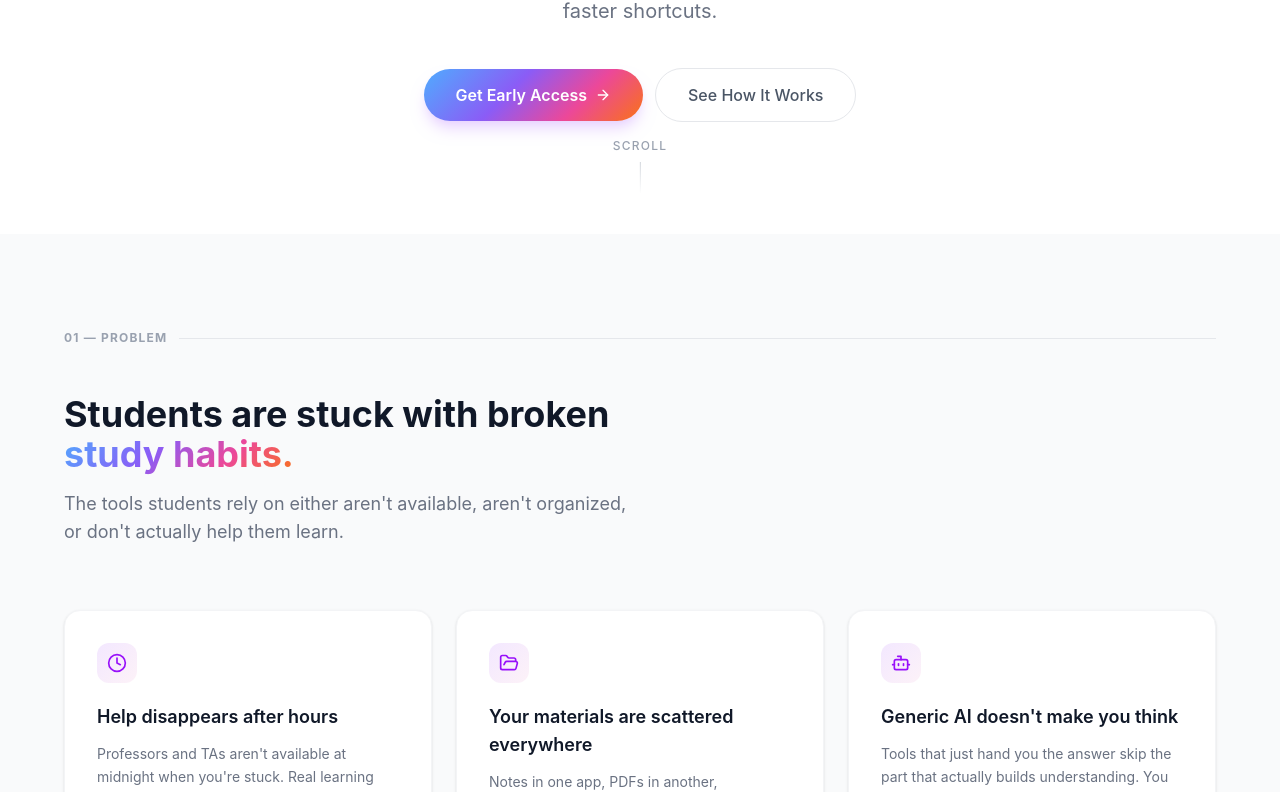
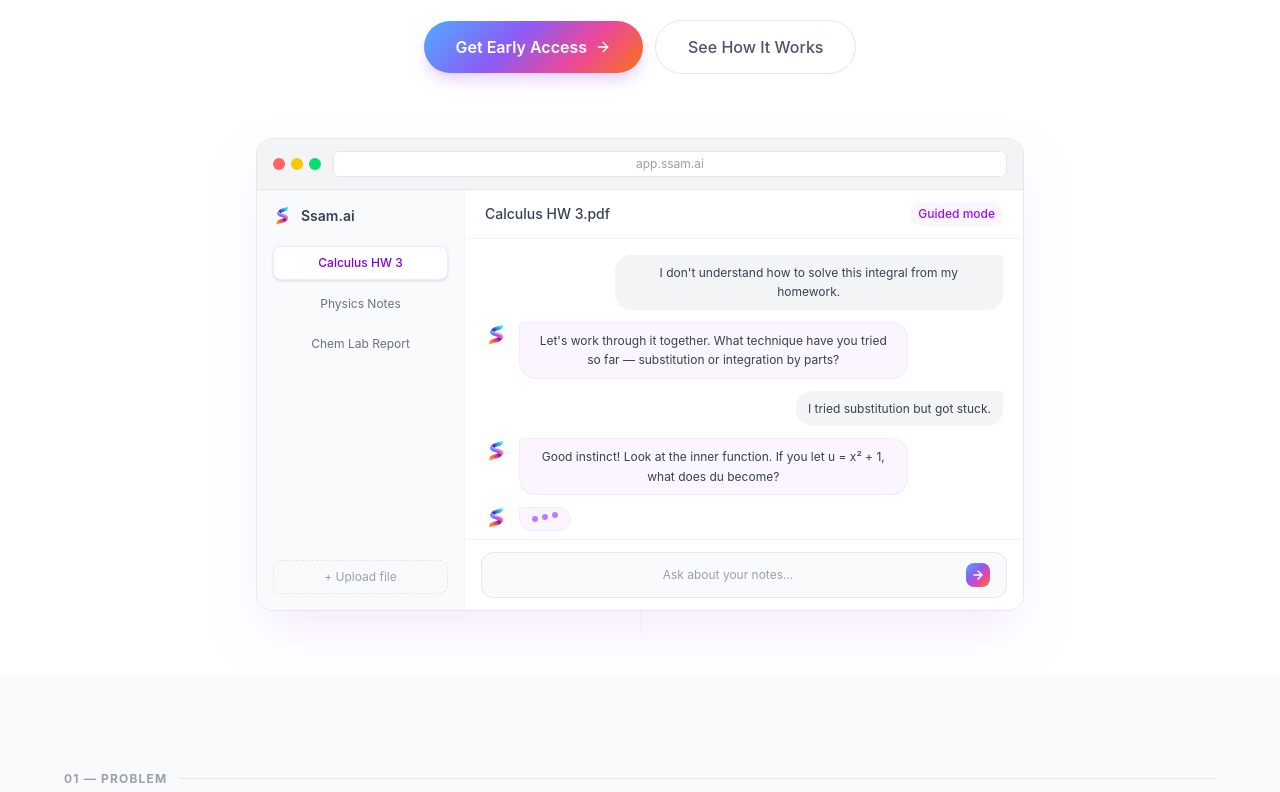
Before and after one commit to seungbeep339/ssam_ai_website, a Next.js app: page / in a window 1280 px wide. Shown: the part 566-1358 px from the top of the page. Built offline with nearby package versions, Linux system fonts and the light colour scheme.

Commit message:
add product mockup in hero and favicon

```diff
--- a/src/components/Hero.tsx
+++ b/src/components/Hero.tsx
@@ -4,6 +4,7 @@
 import Image from "next/image";
 import Link from "next/link";
 import { ArrowRight, Sparkles } from "lucide-react";
+import ProductMockup from "./ProductMockup";
 
 const EASE = [0.22, 1, 0.36, 1] as [number, number, number, number];
 
@@ -106,6 +107,8 @@
             See How It Works
           </Link>
         </motion.div>
+
+        <ProductMockup />
       </div>
 
       {/* Scroll hint */}
--- /dev/null
+++ b/src/components/ProductMockup.tsx
@@ -0,0 +1,150 @@
+"use client";
+
+import { motion } from "framer-motion";
+import Image from "next/image";
+
+const messages = [
+  {
+    role: "user",
+    text: "I don't understand how to solve this integral from my homework.",
+  },
+  {
+    role: "assistant",
+    text: "Let's work through it together. What technique have you tried so far — substitution or integration by parts?",
+  },
+  {
+    role: "user",
+    text: "I tried substitution but got stuck.",
+  },
+  {
+    role: "assistant",
+    text: "Good instinct! Look at the inner function. If you let u = x² + 1, what does du become?",
+  },
+];
+
+export default function ProductMockup() {
+  return (
+    <motion.div
+      initial={{ opacity: 0, y: 40 }}
+      animate={{ opacity: 1, y: 0 }}
+      transition={{ duration: 0.8, delay: 0.5, ease: [0.22, 1, 0.36, 1] as [number, number, number, number] }}
+      className="w-full max-w-3xl mx-auto mt-16"
+    >
+      {/* Browser chrome */}
+      <div className="rounded-2xl overflow-hidden shadow-2xl shadow-purple-100 border border-gray-200">
+        {/* Title bar */}
+        <div className="bg-gray-100 px-4 py-3 flex items-center gap-3 border-b border-gray-200">
+          <div className="flex gap-1.5">
+            <div className="w-3 h-3 rounded-full bg-red-400" />
+            <div className="w-3 h-3 rounded-full bg-yellow-400" />
+            <div className="w-3 h-3 rounded-full bg-green-400" />
+          </div>
+          <div className="flex-1 bg-white rounded-md px-3 py-1 text-xs text-gray-400 text-center border border-gray-200">
+            app.ssam.ai
+          </div>
+        </div>
+
+        {/* App layout */}
+        <div className="bg-white flex h-[420px]">
+          {/* Sidebar */}
+          <div className="w-52 border-r border-gray-100 bg-gray-50 p-4 flex flex-col gap-2 shrink-0">
+            <div className="flex items-center gap-2 mb-3">
+              <Image src="/ssam_ai_logo.png" alt="Ssam" width={22} height={22} className="w-5 h-5" />
+              <span className="text-sm font-semibold text-gray-700">Ssam.ai</span>
+            </div>
+            {["Calculus HW 3", "Physics Notes", "Chem Lab Report"].map((item, i) => (
+              <div
+                key={item}
+                className={`text-xs px-3 py-2 rounded-lg cursor-pointer truncate ${
+                  i === 0
+                    ? "bg-white border border-purple-100 text-purple-700 font-medium shadow-sm"
+                    : "text-gray-500 hover:bg-white"
+                }`}
+              >
+                {item}
+              </div>
+            ))}
+            <div className="mt-auto">
+              <div className="text-xs px-3 py-2 rounded-lg text-gray-400 border border-dashed border-gray-200 text-center cursor-pointer hover:border-purple-200">
+                + Upload file
+              </div>
+            </div>
+          </div>
+
+          {/* Main area */}
+          <div className="flex-1 flex flex-col">
+            {/* Top bar */}
+            <div className="px-5 py-3 border-b border-gray-100 flex items-center justify-between">
+              <span className="text-sm font-medium text-gray-700">Calculus HW 3.pdf</span>
+              <span className="text-xs bg-purple-50 text-purple-600 px-2 py-1 rounded-full font-medium">
+                Guided mode
+              </span>
+            </div>
+
+            {/* Chat messages */}
+            <div className="flex-1 overflow-y-auto px-5 py-4 flex flex-col gap-3">
+              {messages.map((msg, i) => (
+                <motion.div
+                  key={i}
+                  initial={{ opacity: 0, y: 8 }}
+                  animate={{ opacity: 1, y: 0 }}
+                  transition={{ delay: 0.8 + i * 0.2 }}
+                  className={`flex gap-2.5 ${msg.role === "user" ? "flex-row-reverse" : ""}`}
+                >
+                  {msg.role === "assistant" && (
+                    <div className="w-6 h-6 rounded-full shrink-0 overflow-hidden mt-0.5">
+                      <Image src="/ssam_ai_logo.png" alt="Ssam" width={24} height={24} />
+                    </div>
+                  )}
+                  <div
+                    className={`text-xs leading-relaxed px-3 py-2 rounded-2xl max-w-[75%] ${
+                      msg.role === "user"
+                        ? "bg-gray-100 text-gray-700 rounded-tr-sm"
+                        : "bg-purple-50 text-gray-700 rounded-tl-sm border border-purple-100"
+                    }`}
+                  >
+                    {msg.text}
+                  </div>
+                </motion.div>
+              ))}
+
+              {/* Typing indicator */}
+              <motion.div
+                initial={{ opacity: 0 }}
+                animate={{ opacity: 1 }}
+                transition={{ delay: 1.8 }}
+                className="flex gap-2.5 items-center"
+              >
+                <div className="w-6 h-6 rounded-full overflow-hidden shrink-0">
+                  <Image src="/ssam_ai_logo.png" alt="Ssam" width={24} height={24} />
+                </div>
+                <div className="bg-purple-50 border border-purple-100 px-3 py-2 rounded-2xl rounded-tl-sm flex gap-1 items-center">
+                  {[0, 1, 2].map((i) => (
+                    <motion.div
+                      key={i}
+                      className="w-1.5 h-1.5 rounded-full bg-purple-400"
+                      animate={{ y: [0, -4, 0] }}
+                      transition={{ duration: 0.6, delay: i * 0.15, repeat: Infinity }}
+                    />
+                  ))}
+                </div>
+              </motion.div>
+            </div>
+
+            {/* Input bar */}
+            <div className="px-4 py-3 border-t border-gray-100">
+              <div className="flex items-center gap-2 bg-gray-50 border border-gray-200 rounded-xl px-4 py-2.5">
+                <span className="text-xs text-gray-400 flex-1">Ask about your notes…</span>
+                <div className="w-6 h-6 rounded-lg gradient-btn flex items-center justify-center shrink-0">
+                  <svg width="10" height="10" viewBox="0 0 10 10" fill="none">
+                    <path d="M1 5h8M5 1l4 4-4 4" stroke="white" strokeWidth="1.5" strokeLinecap="round" strokeLinejoin="round"/>
+                  </svg>
+                </div>
+              </div>
+            </div>
+          </div>
+        </div>
+      </div>
+    </motion.div>
+  );
+}
```
Also changed, not shown: src/app/icon.png (added).
